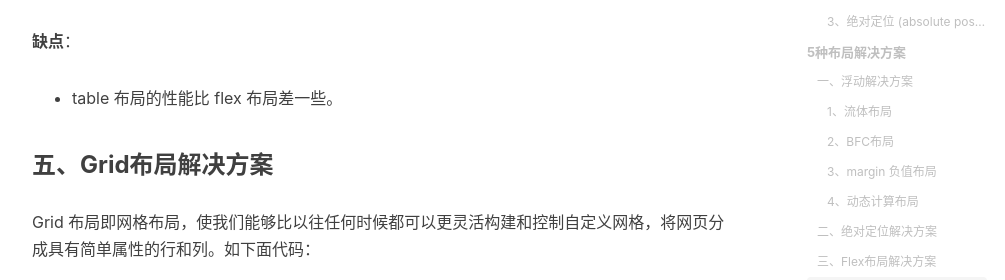
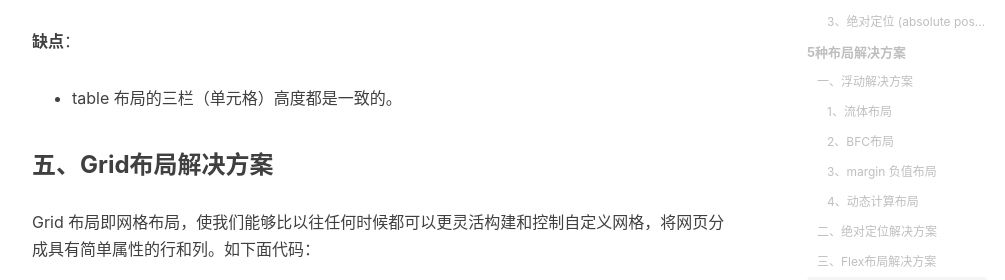
Before and after one commit to kriswuwenxiang/kriswuwenxiang.github.io, a Jekyll site: the page built from _posts/2018-04-13-eight-layout.md, in a window 1280 px wide and 900 px high, scrolled down 8726 px. Shown: the part 172-452 px from the top of the window, without its empty margins (233-1238 px from the left). Built offline with Jekyll 4.4.1, drawn with Linux system fonts in a browser that asks for light colours; nearby versions of some CDN libraries; comment, search, counter and statistics services are not loaded.

Commit message:
table布局的缺点

```diff
--- a/_posts/2018-04-13-eight-layout.md
+++ b/_posts/2018-04-13-eight-layout.md
@@ -385,7 +385,7 @@ Flex 是 `Flexible Box` 的缩写，意为"弹性布局"，用来为盒状模型
 </html>
 {% endhighlight %}
 **缺点**：
- - table 布局的性能比 flex 布局差一些。
+ - table 布局的三栏（单元格）高度都是一致的。
 
 
 ### 五、Grid布局解决方案
```
